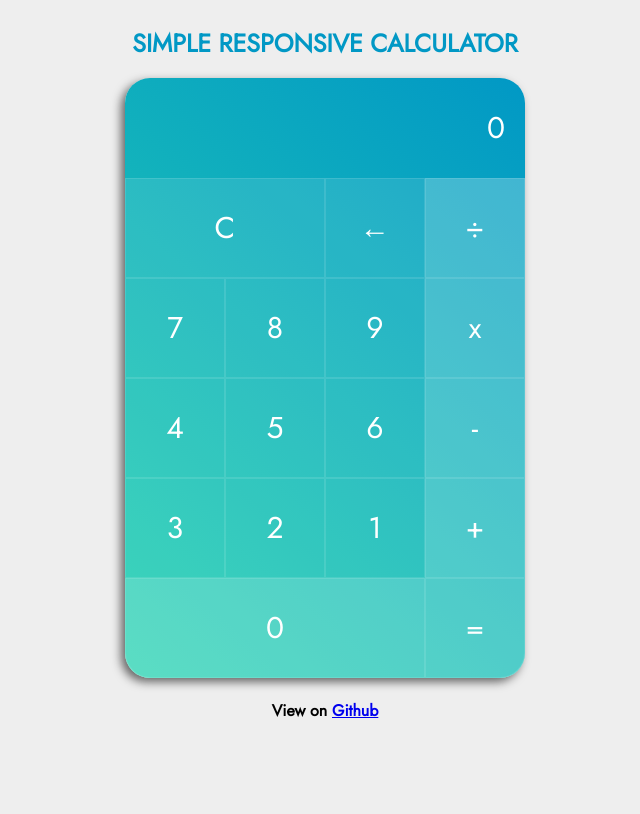
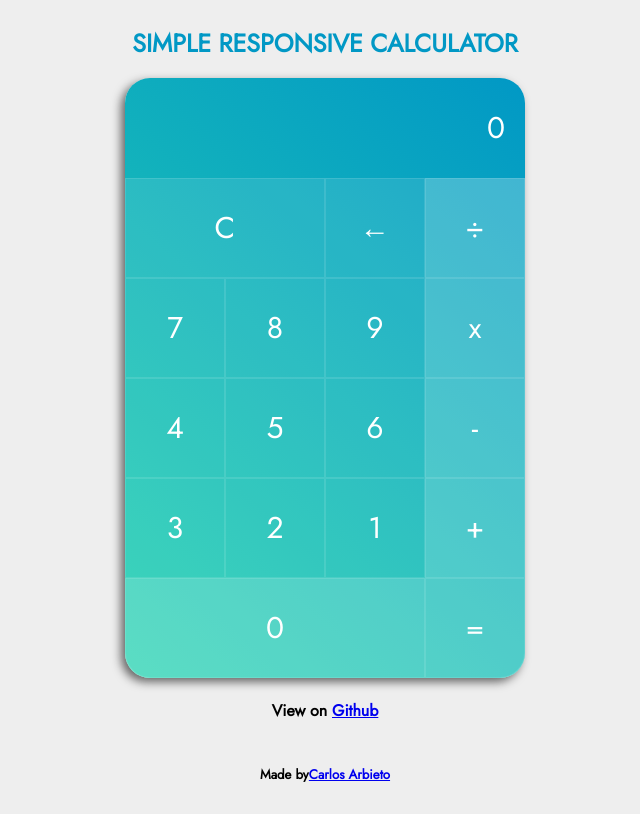
Before and after one commit to carloseab16/Simple-responsive-calculator-js-flexbox, a plain HTML site: page index.html in a window 1280 px wide. Shown: the whole page, without its empty margins (315-955 px from the left). Drawn offline with Linux system fonts and the light colour scheme.

Commit message:
thirdssss

```diff
--- a/index.html
+++ b/index.html
@@ -44,6 +44,7 @@
     </dic>
 
     <h4>View on <a href="https://github.com/carloseab16/Simple-responsive-calculator-js-flexbox" target="_blank">Github</a></h4>
+    <h5>Made by<a href="https://www.behance.net/carlosarbieto" target="_blank">Carlos Arbieto</a></h5>
     <script type="text/javascript" src="./jss/calculator.js"></script>
 
 </body>
```
